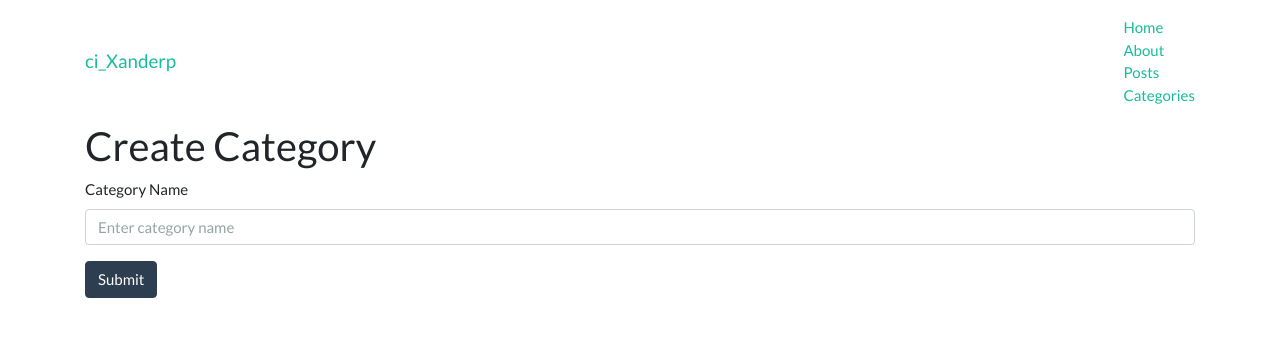
After one commit to Xanderpp/ci-xanderp, a CodeIgniter app: page /ci-xanderp/categories/create in a window 1280 px wide. The commit adds this page. Shown: the top 337 px of the page. Run offline with CodeIgniter, Linux system fonts and the light colour scheme; some libraries are stand-ins or nearby versions.

Commit message:
added add category functionality

```diff
--- a/application/config/autoload.php
+++ b/application/config/autoload.php
@@ -133,4 +133,4 @@ $autoload['language'] = array();
 |
 |	$autoload['model'] = array('first_model' => 'first');
 */
-$autoload['model'] = array('post_model');
+$autoload['model'] = array('post_model', 'category_model');
--- a/application/config/routes.php
+++ b/application/config/routes.php
@@ -51,13 +51,17 @@ defined('BASEPATH') OR exit('No direct script access allowed');
 */
 // $route['default_controller'] = 'welcome';
 
+$route['categories/posts/(:any)'] = 'categories/posts/$1';
+$route['categories/create'] = 'categories/create';
+$route['categories'] = 'categories/index';
+
 $route['posts/update'] = 'posts/update';
 $route['posts/create'] = 'posts/create';
 $route['posts/(:any)'] = 'posts/view/$1';
 $route['posts'] = 'posts/index';
 
+$route['(:any)'] = 'pages/view/$1';
+
 $route['default_controller'] = 'pages/view';
 $route['404_override'] = '';
 $route['translate_uri_dashes'] = FALSE;
-
-$route['(:any)'] = 'pages/view/$1';
--- /dev/null
+++ b/application/controllers/Categories.php
@@ -0,0 +1,39 @@
+<?php
+	class Categories extends CI_Controller	{
+		public function index()	{
+			$data['title'] = 'All Categories';
+
+			$data['categories'] = $this -> category_model -> get_categories();
+
+			$this -> load -> view('templates/header');
+			$this -> load -> view('categories/index', $data);
+			$this -> load -> view('templates/footer');
+		}
+
+		public function create()	{
+			$data['title'] = 'Create Category';
+
+			$this -> form_validation -> set_rules('name', 'Name', 'required');
+
+			if($this -> form_validation -> run() === FALSE)	{
+				$this -> load -> view('templates/header');
+				$this -> load -> view('categories/create', $data);
+				$this -> load -> view('templates/footer');
+			}
+
+			else	{
+				$this -> category_model -> create_category();
+				redirect('categories');
+			}
+		}
+
+		public function posts($id)	{
+			$data['title'] = $this -> category_model -> get_category($id) -> name;
+
+			$data['posts'] = $this -> post_model -> get_posts_by_category($id);
+
+			$this -> load -> view('templates/header');
+			$this -> load -> view('posts/index', $data);
+			$this -> load -> view('templates/footer');
+		}
+	}
--- /dev/null
+++ b/application/models/Category_model.php
@@ -0,0 +1,27 @@
+<?php
+	class Category_model extends CI_Model	{
+		public function __construct()	{
+			$this -> load -> database();
+		}
+
+		public function create_category()	{
+			$data = array(
+				'name' => $this -> input -> post('name')
+			);
+
+			return $this -> db -> insert('categories', $data);
+		}
+
+		public function get_categories()	{
+			$this -> db -> order_by('name');
+			$qry = $this -> db -> get('categories');
+
+			return $qry -> result_array();
+		}
+
+		public function get_category($id)	{
+			$qry = $this -> db -> get_where('categories', array('id' => $id));
+
+			return $qry -> row();
+		}
+	}
--- a/application/models/Post_model.php
+++ b/application/models/Post_model.php
@@ -57,4 +57,12 @@
 
 			return $qry -> result_array();
 		}
+
+		public function get_posts_by_category($category_id)	{
+			$this -> db -> order_by('posts.id', 'DESC');
+			$this -> db -> join('categories', 'categories.id = posts.category_id');
+			$query = $this -> db -> get_where('posts', array('category_id' => $category_id));
+
+			return $query -> result_array();
+		}
 	}
--- /dev/null
+++ b/application/views/categories/create.php
@@ -0,0 +1,11 @@
+<h2><?= $title; ?></h2>
+
+<?php echo validation_errors(); ?>
+
+<?php echo form_open_multipart('categories/create'); ?>
+	<div class="form-group">
+		<label>Category Name</label>
+		<input type="text" class="form-control" name="name" placeholder="Enter category name" />
+	</div>
+	<button type="submit" class="btn btn-primary">Submit</button>
+</form>
--- a/application/views/templates/header.php
+++ b/application/views/templates/header.php
@@ -16,6 +16,7 @@
 						<li><a href='<?php echo base_url(); ?>'>Home</a></li>
 						<li><a href='<?php echo base_url(); ?>about'>About</a></li>
 						<li><a href='<?php echo base_url(); ?>posts'>Posts</a></li>
+						<li><a href='<?php echo base_url(); ?>categories'>Categories</a></li>
 					</ul>
 				</div>
 			</div>
```
Also changed, not shown: application/views/categories/index.php (added, +7 -0 lines), assets/images/posts/p1.jpg (added).
